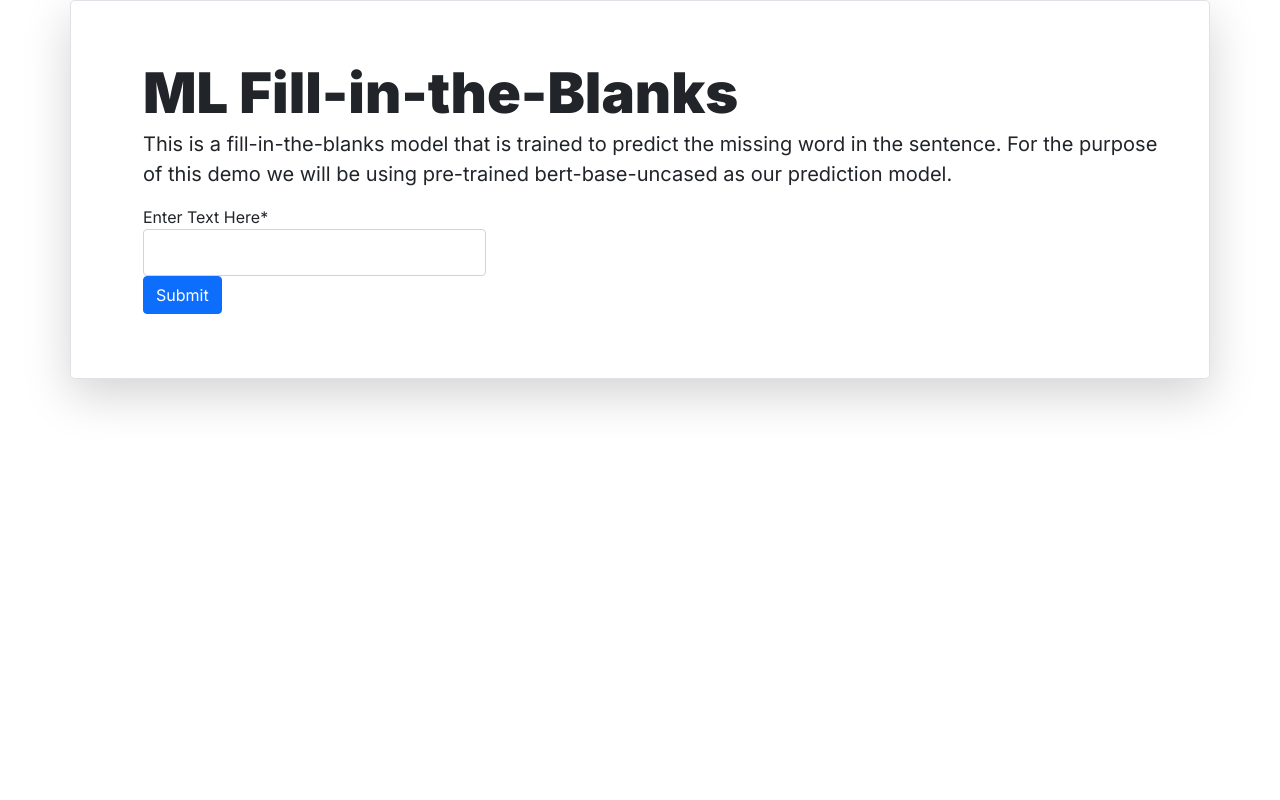
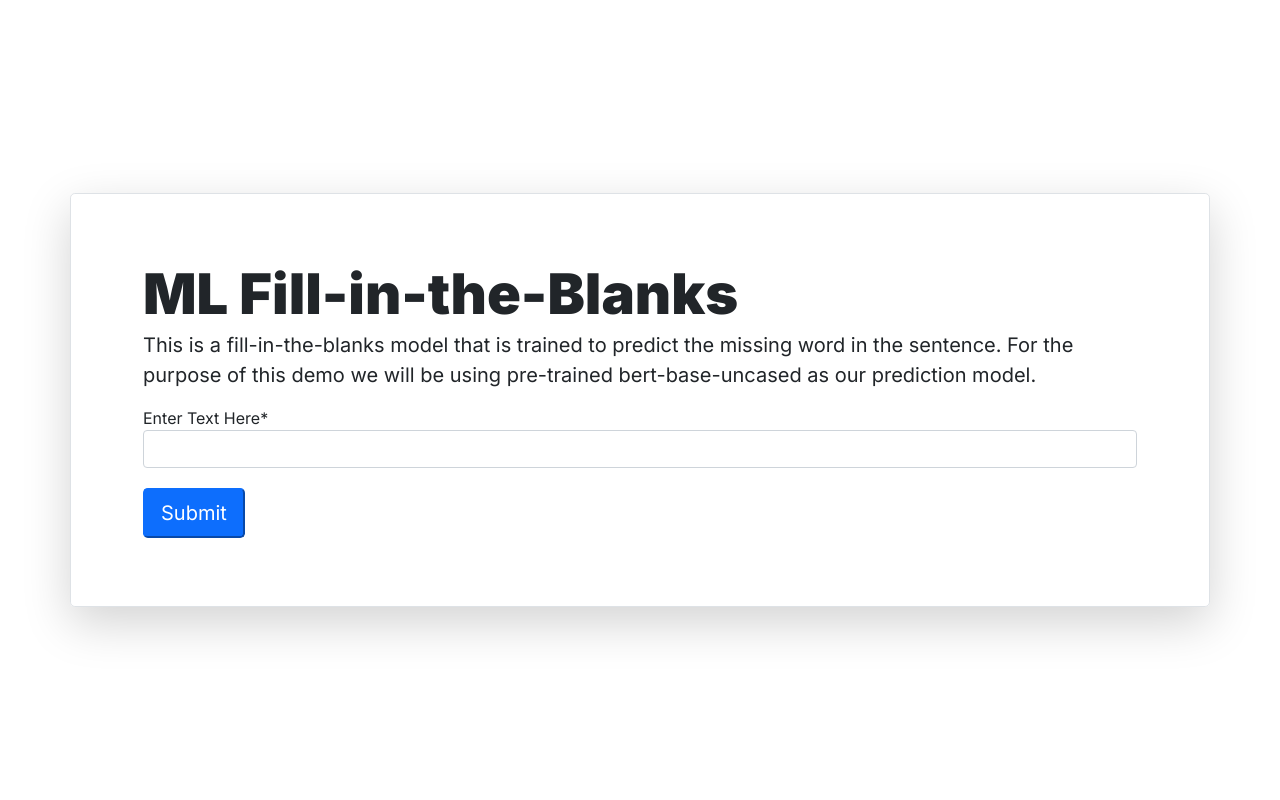
Before and after one commit to mabreyes/ml-fill-in-the-blanks, a Django app: page / in a window 1280 px wide. Run offline with Django 3.2, Linux system fonts and the light colour scheme; some libraries are stand-ins or nearby versions.

Commit message:
Fix page alignment

```diff
--- a/generator/templates/generator.html
+++ b/generator/templates/generator.html
@@ -13,24 +13,21 @@
             font-family: 'Inter', sans-serif !important;
         }
 
-        .textbuttons {
-            text-align: center;
+        input[type="Submit"] {
+            margin-top: 1em;
+            margin-bottom: 1em;
         }
 
-        .form-control {
-            font-family: 'Inter', sans-serif;
-            font-size: 22px;
+        html,
+        body {
+            height: 100%;
         }
 
-        .info {
-            float: center;
-            text-align: center;
-        }
-
-        #out {
-            text-align: center;
-            font-family: 'Inter', sans-serif;
-            font-size: 20px;
+        .container {
+            height: 100%;
+            display: flex;
+            justify-content: center;
+            align-items: center;
         }
     </style>
 </head>
@@ -38,19 +35,19 @@
 <body>
     {% load crispy_forms_tags %}
     <div class="container">
-        <div class="row p-4 pb-0 pe-lg-0 pt-lg-5 align-items-center rounded-3 border shadow-lg">
-            <div class="col-lg-12 p-3 p-lg-5 pt-lg-3">
+        <div class="row p-4 pb-0 rounded-3 border shadow-lg">
+            <div class="col-lg-12 p-3 p-lg-5 pt-lg-5">
                 <h1 class="display-4 fw-bold lh-1">ML Fill-in-the-Blanks</h1>
                 <p class="lead">This is a fill-in-the-blanks model that is trained to predict the missing word in the sentence. For the purpose of this demo we will be using pre-trained bert-base-uncased as our prediction model.</p>
-                <div class="d-grid gap-2 d-md-flex justify-content-md-start mb-4 mb-lg-3">
-                    <form action="" method="POST">
-                        {% csrf_token %} {{ form|crispy }}
-                        <input type="Submit" class="btn btn-primary" name="submit" value="Submit">
-                    </form>
-                    {% if submit_button == "Submit" %}
-                    <p id="output" style='font-family: "roboto";font-size: 23px;'>{{ generated_value | safe }}</p>
-                    {% endif %}
+                <form action="" method="POST">
+                    {% csrf_token %} {{ form|crispy }}
+                    <input type="Submit" class="btn-lg btn-primary" name="submit" value="Submit">
+                </form>
+                {% if submit_button == "Submit" %} Completed sentence is:
+                <div class="alert alert-primary" role="alert">
+                    {{ generated_value | safe }}
                 </div>
+                {% endif %}
             </div>
 
         </div>
```
